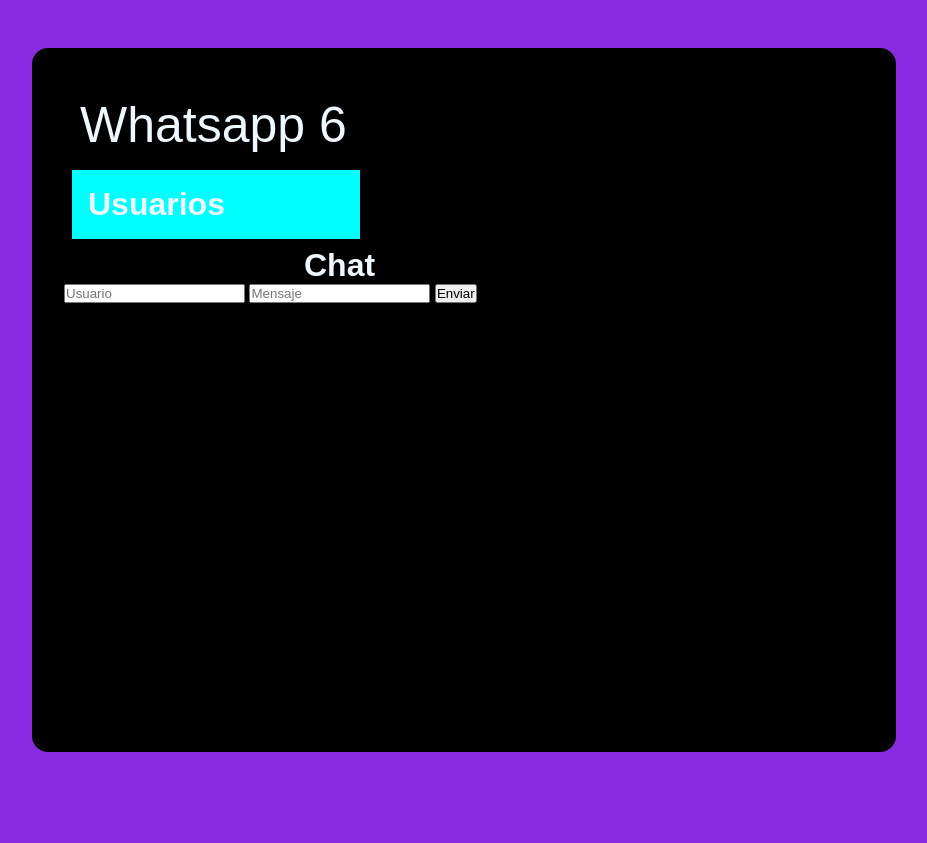
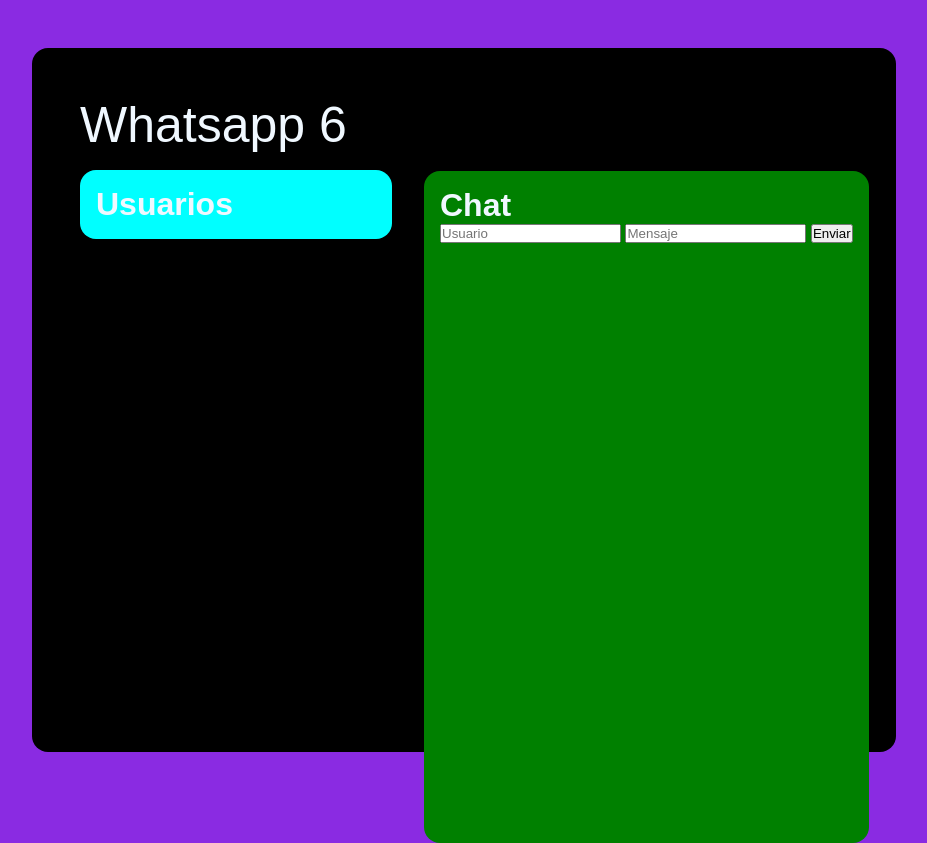
Before and after one commit to Elgussgood/ChatSockets, a website: page public/index.html in a window 1280 px wide. Shown: the whole page, without its empty margins (176-1103 px from the left). Before the commit the page ends 800 px from the top, so only its background shows below. Drawn offline with Linux system fonts and the light colour scheme; no server answers.

Commit message:
medio css

```diff
--- a/public/index.html
+++ b/public/index.html
@@ -12,14 +12,15 @@
         <h1 id="Titleusu">Usuarios</h1>
         <div id="Notificaciones"></div>
       </div>
-      <div id="chat">
+        <div id="Chatbody">
+
             <h1 id="Titlechat">Chat</h1>
               <div id="Salida"></div>
               <div id="Avisos"></div>
-      </div>
             <input type="text" id="Usuario" placeholder="Usuario" required>
             <input type="text"  id="Mensaje" placeholder="Mensaje" required>
             <button id="Enviar">Enviar</button>
+          </div>
         </div>
     </div>
     <script src="js/socket.io.js"></script>
--- a/public/styles.css
+++ b/public/styles.css
@@ -8,7 +8,9 @@
 }
 #Cuerpo{
     width: 50rem;
-    height: 40rem;
+    min-height: 40rem;
+    max-height: 870px;
+    height: auto;
     padding: 2rem;
     border-radius: 1rem;
     position: relative;
@@ -23,12 +25,26 @@
     margin: 1rem;
 }
 #Usuarios{
+    overflow:auto;
     padding: 1rem;
     background-color: aqua;
-    position: relative;
-    margin: .5rem;
-    width: 16rem;
+    width: 17.5rem;
+    height: auto;
+    border-radius: 1rem;
+    margin: 1rem;
 }
 #chat{
-    margin-left: 15rem;
+    margin-left: auto;
+    margin-right: auto;
 }
+#Chatbody{
+    max-height: 870px;
+    min-height: 40rem;
+    height: auto;
+    position: absolute;
+    border-radius: 1rem;
+    background-color: green;
+    margin-left: 22.5rem;
+    top: 7.7rem;
+    padding: 1rem;
+}
```
Lines whose indentation alone changed are shown as unchanged.
